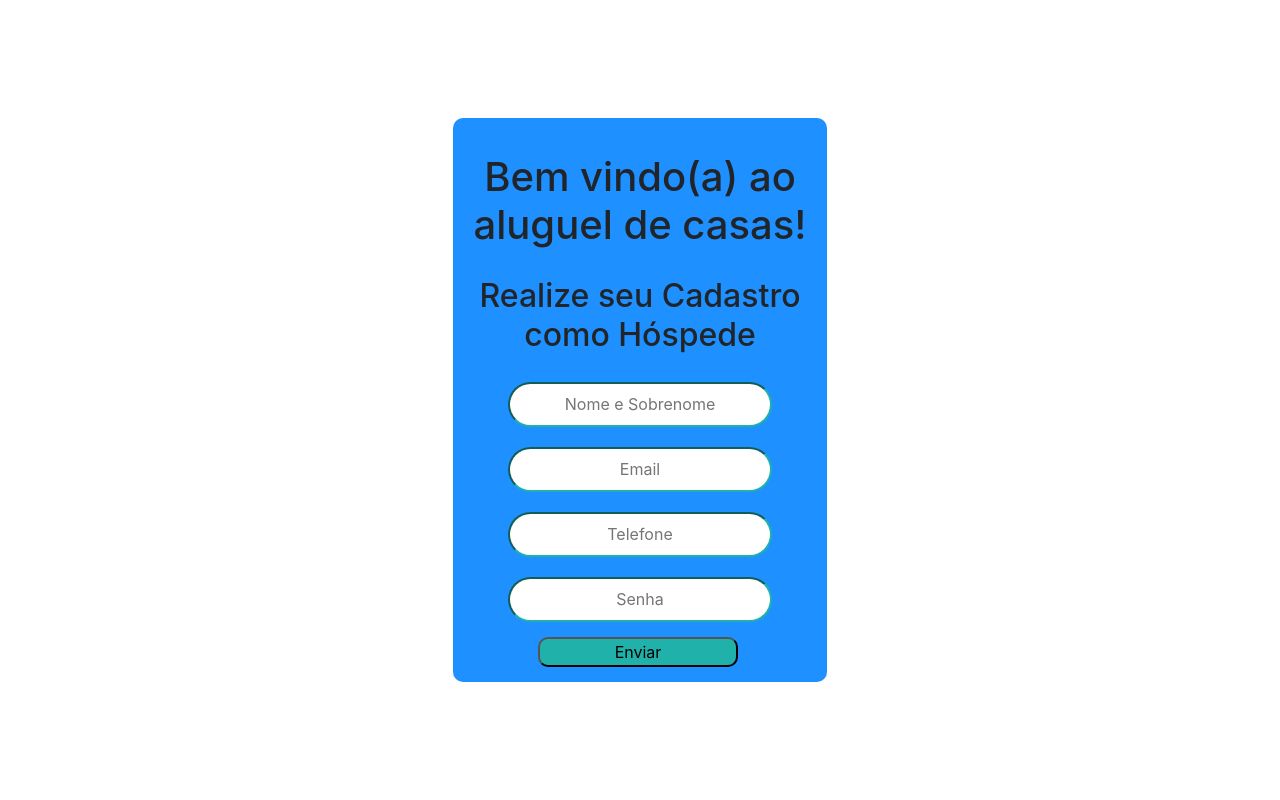
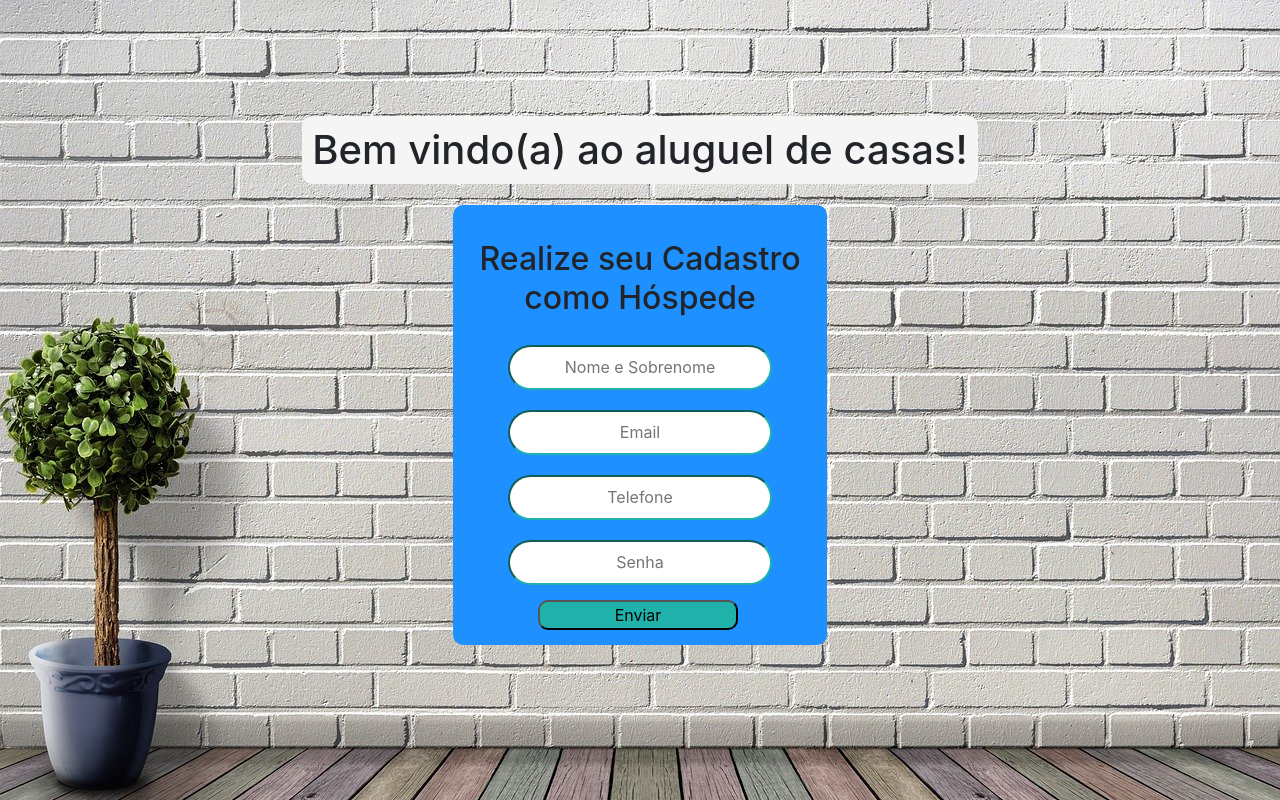
Before and after one commit to NicoleSF/desafio-airbnb, a React (Create React App) app in the folder desafio_airbnb/: page / in a window 1280 px wide. Built offline with nearby package versions, Linux system fonts and the light colour scheme.

Commit message:
atualização cadastro e login css

```diff
--- a/desafio_airbnb/src/Pages/Cadastro.tsx
+++ b/desafio_airbnb/src/Pages/Cadastro.tsx
@@ -77,9 +77,9 @@ class CadastroForm extends React.Component<any, MyState> {
 
             <>
             <div className="containerDiv">
+                    <h1 className="tituloDiv">Bem vindo(a) ao aluguel de casas!</h1>
 
                     <form className="containerForm">
-                    <h1 className="tituloForm">Bem vindo(a) ao aluguel de casas!</h1>
                     <h2 className="tituloForm">Realize seu Cadastro como Hóspede</h2>
 
                             <input value={this.state.name} onChange={this.handleName} type="text" className="inputForm" placeholder="Nome e Sobrenome"/>
--- a/desafio_airbnb/src/index.css
+++ b/desafio_airbnb/src/index.css
@@ -46,6 +46,8 @@ code {
   height: 100vh;
   justify-content: center;
   align-items: center;
+  background-image: url("./fundo.jpg");
+  background-repeat: cover;
 }
 .containerForm{
   display: inline-block;
@@ -54,6 +56,7 @@ code {
   padding: 15px;
   background-color:#1E90FF;
   border-radius: 10px;
+  margin-top: 50px;
 
 
 }
@@ -61,6 +64,14 @@ code {
 .tituloForm{
   text-align: center;
   padding-top: 20px;
+
+}
+
+.tituloDiv{
+  margin-bottom: 500px;
+  background-color: #F5F5F5;
+  border-radius: 10px;
+  padding: 10px 10px 10px 10px;
 
 }
 
```
Also changed, not shown: desafio_airbnb/src/fundo.jpg (added).
